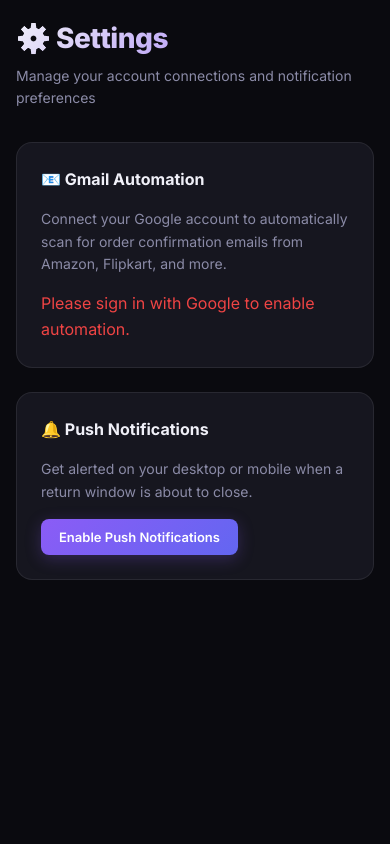
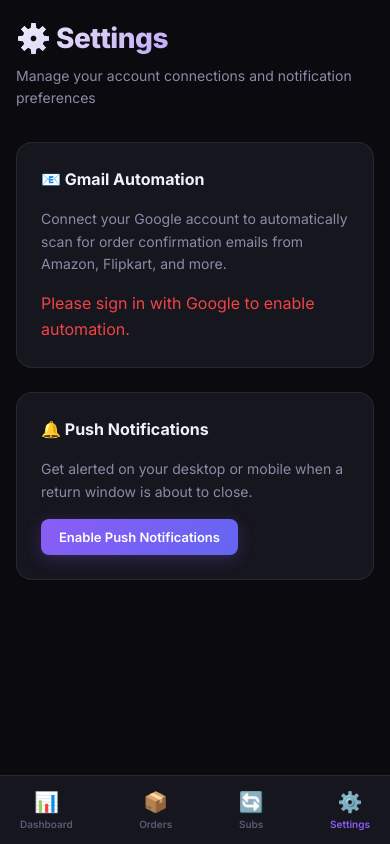
Before and after one commit to Ramanshu-1216/TrackIt, a Next.js app: page /settings in a window 390 px wide. Built offline with nearby package versions, Linux system fonts and the light colour scheme; no server answers.

Commit message:
feat: Add initial application structure including order management, home, settings, and subscriptions pages, with global styles and mobile navigation.

```diff
--- a/src/app/globals.css
+++ b/src/app/globals.css
@@ -683,7 +683,49 @@ body {
   to { opacity: 1; transform: translateY(0); }
 }
 
-/* === RESPONSIVE === */
+/* === RESPONSIVE & MOBILE NAV === */
+.mobile-nav {
+  display: none;
+  position: fixed;
+  bottom: 0;
+  left: 0;
+  right: 0;
+  background: var(--bg-card);
+  border-top: 1px solid var(--border);
+  padding: 10px 16px;
+  padding-bottom: calc(10px + env(safe-area-inset-bottom, 0px));
+  z-index: 100;
+  align-items: center;
+  justify-content: space-between;
+}
+
+.mobile-nav-item {
+  display: flex;
+  flex-direction: column;
+  align-items: center;
+  gap: 4px;
+  background: transparent;
+  border: none;
+  color: var(--text-muted);
+  font-family: inherit;
+  cursor: pointer;
+  transition: all var(--transition);
+  padding: 4px;
+}
+
+.mobile-nav-item.active {
+  color: var(--accent);
+}
+
+.mobile-nav-icon {
+  font-size: 20px;
+}
+
+.mobile-nav-label {
+  font-size: 10px;
+  font-weight: 600;
+}
+
 @media (max-width: 768px) {
   .sidebar {
     display: none;
@@ -691,12 +733,16 @@ body {
   .main-content {
     margin-left: 0;
     padding: 16px;
+    padding-bottom: 80px; /* Space for mobile nav */
   }
   .form-grid {
     grid-template-columns: 1fr;
   }
   .stat-grid {
     grid-template-columns: 1fr 1fr;
+  }
+  .mobile-nav {
+    display: flex;
   }
 }
 
--- a/src/app/orders/page.tsx
+++ b/src/app/orders/page.tsx
@@ -1,6 +1,9 @@
 'use client';
 import { useState, useEffect } from 'react';
 import Sidebar from '@/components/Sidebar';
+import MobileNav from '@/components/MobileNav';
+
+// ... (keep interface & helper functions the same - targeting the import and the return)
 
 interface Order {
   _id: string;
@@ -288,6 +291,7 @@ export default function OrdersPage() {
           </div>
         )}
       </main>
+      <MobileNav />
     </div>
   );
 }
--- a/src/app/page.tsx
+++ b/src/app/page.tsx
@@ -1,6 +1,9 @@
 'use client';
 import { useState, useEffect } from 'react';
 import Sidebar from '@/components/Sidebar';
+import MobileNav from '@/components/MobileNav';
+
+// ... (keep interface & helper functions the same - I am replacing the whole file imports and the bottom return statement for brevity, let me just specifically target the import and the return)
 
 interface Order {
   _id: string;
@@ -254,6 +257,7 @@ export default function DashboardPage() {
 
         </div>
       </main>
+      <MobileNav />
     </div>
   );
 }
--- a/src/app/settings/page.tsx
+++ b/src/app/settings/page.tsx
@@ -1,6 +1,9 @@
 'use client';
 import { useState, useEffect } from 'react';
 import Sidebar from '@/components/Sidebar';
+import MobileNav from '@/components/MobileNav';
+
+// ... (keep interface & helper functions the same - targeting the import and the return)
 
 export default function SettingsPage() {
   const [isPushEnabled, setIsPushEnabled] = useState(false);
@@ -137,6 +140,7 @@ export default function SettingsPage() {
           </div>
         </div>
       </main>
+      <MobileNav />
     </div>
   );
 }
--- a/src/app/subscriptions/page.tsx
+++ b/src/app/subscriptions/page.tsx
@@ -1,6 +1,9 @@
 'use client';
 import { useState, useEffect } from 'react';
 import Sidebar from '@/components/Sidebar';
+import MobileNav from '@/components/MobileNav';
+
+// ... (keep interface & helper functions the same - targeting the import and the return)
 
 interface Subscription {
   _id: string;
@@ -331,6 +334,7 @@ export default function SubscriptionsPage() {
           </div>
         )}
       </main>
+      <MobileNav />
     </div>
   );
 }
--- /dev/null
+++ b/src/components/MobileNav.tsx
@@ -0,0 +1,32 @@
+'use client';
+import { usePathname, useRouter } from 'next/navigation';
+
+const navItems = [
+  { icon: '📊', label: 'Dashboard', path: '/' },
+  { icon: '📦', label: 'Orders', path: '/orders' },
+  { icon: '🔄', label: 'Subs', path: '/subscriptions' },
+  { icon: '⚙️', label: 'Settings', path: '/settings' },
+];
+
+export default function MobileNav() {
+  const pathname = usePathname();
+  const router = useRouter();
+
+  return (
+    <nav className="mobile-nav">
+      {navItems.map((item) => {
+        const isActive = pathname === item.path;
+        return (
+          <button
+            key={item.path}
+            className={`mobile-nav-item ${isActive ? 'active' : ''}`}
+            onClick={() => router.push(item.path)}
+          >
+            <span className="mobile-nav-icon">{item.icon}</span>
+            <span className="mobile-nav-label">{item.label}</span>
+          </button>
+        );
+      })}
+    </nav>
+  );
+}
```
